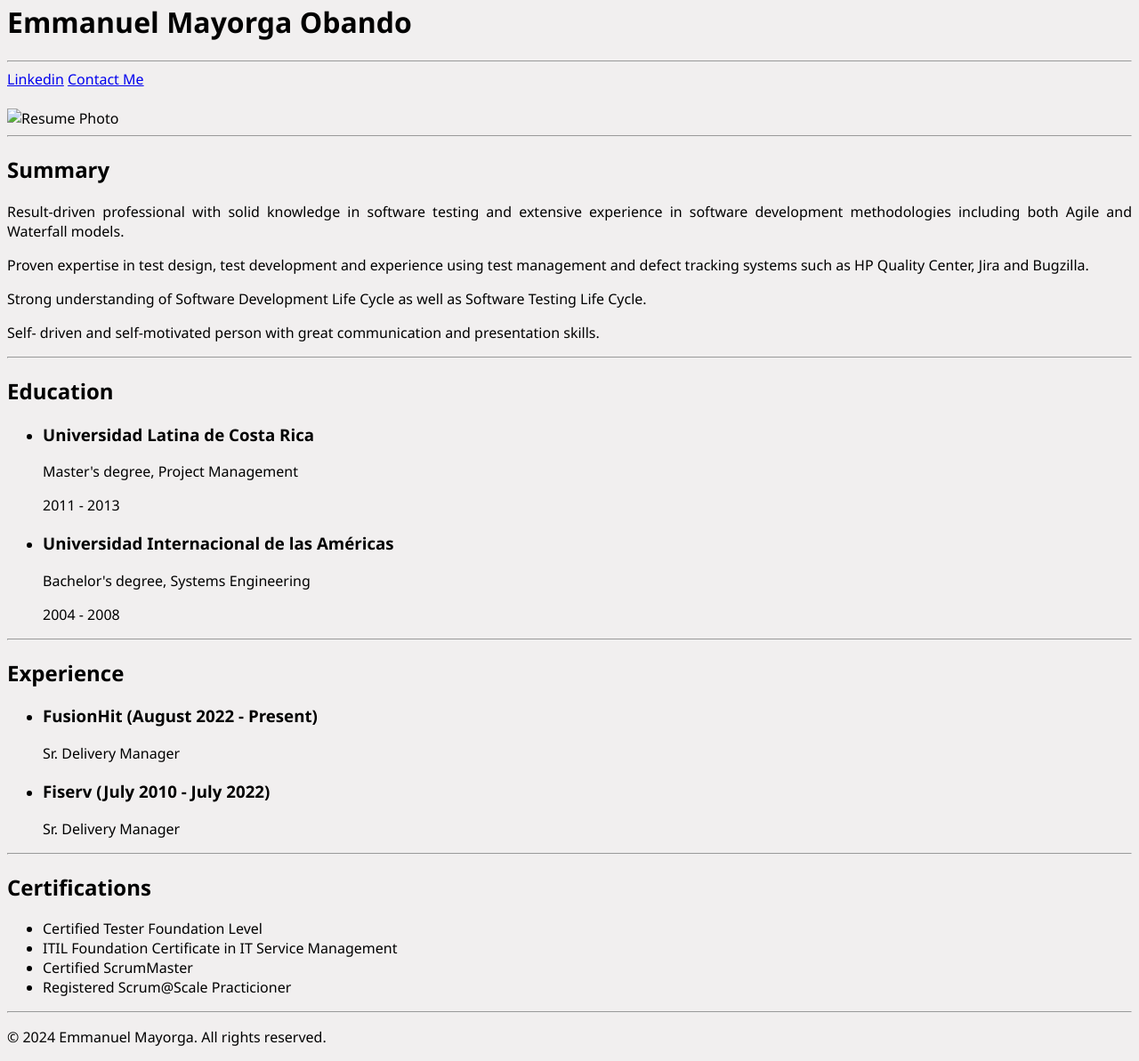
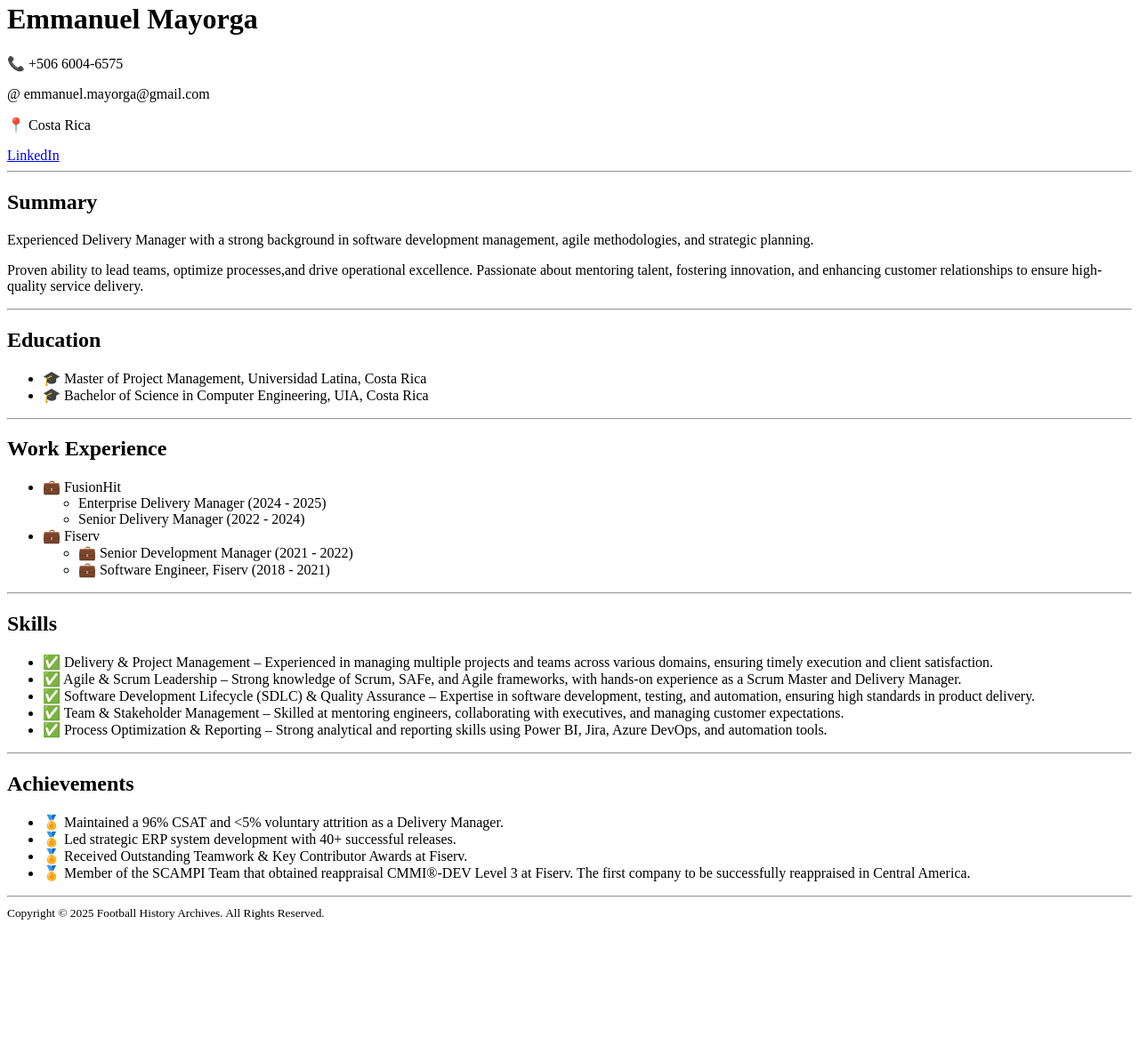
Before and after one commit to emayorga7/html-Online-Resume, a plain HTML site: page index.html in a window 1280 px wide. Shown: the part 18-1211 px from the top of the page at 89% size. After the commit the page ends 1061 px from the top, so only its background shows below. Drawn offline with Linux system fonts and the light colour scheme.

Commit message:
Add files via upload

```diff
--- a/index.html
+++ b/index.html
@@ -5,58 +5,58 @@
         <meta name="viewport" content="width=device-width, initial-scale=1.0">
         <title>My Resume</title>
     </head>
-<body style="font-family: 'Segoe UI', Tahoma, Geneva, Verdana, sans-serif;text-align: justify;background-color: rgb(241, 239, 239);">
-    <h1>Emmanuel Mayorga Obando</h1>
-    <hr>
-    <a href="https://www.linkedin.com/in/emmanuelmayorga/">Linkedin</a>
-    <a href="./public/contact.html">Contact Me</a>
-    <br />
-    <br />
-    <img src="./assets/images/1689011258681.jfif" alt="Resume Photo" height="200">
-    <hr />
+    <body>
+        <h1>Emmanuel Mayorga</h1>
+        <p>📞 +506 6004-6575</p>
+        <p>@ emmanuel.mayorga@gmail.com</p>
+        <p>📍 Costa Rica</p>
+        <a href="https://www.linkedin.com/in/emmanuel-mayorga/">LinkedIn</a>
+        <hr/>
         <h2>Summary</h2>
-    <p>Result-driven professional with solid knowledge in software testing and extensive experience in software development methodologies including both Agile and Waterfall models.</p>
-    <p>Proven expertise in test design, test development and experience using test management and defect tracking systems such as HP Quality Center, Jira and Bugzilla.</p>
-    <p>Strong understanding of Software Development Life Cycle as well as Software Testing Life Cycle.</p>
-    <p>Self- driven and self-motivated person with great communication and presentation skills.</p>
-    <hr />
+        <p>Experienced Delivery Manager with a strong background in software development management, agile methodologies, and strategic planning.</p>
+        <p>Proven ability to lead teams, optimize processes,and drive operational excellence. Passionate about mentoring talent, fostering innovation, and enhancing customer relationships to ensure high-quality service delivery.</p>
+        <hr/>
         <h2>Education</h2>
             <ul>
-        <li>
-            <h3>Universidad Latina de Costa Rica</h3>
-            <p>Master's degree, Project Management</p>
-            <p>2011 - 2013</p>
-        </li>
-        <li>
-            <h3>Universidad Internacional de las Américas</h3>
-            <p>Bachelor's degree, Systems Engineering</p>
-            <p>2004 - 2008</p>
-        </li>
+                <li>🎓 Master of Project Management, Universidad Latina, Costa Rica</li>
+                <li>🎓 Bachelor of Science in Computer Engineering, UIA, Costa Rica</li>
             </ul>
-    <hr>
-    <h2>Experience</h2>
+        <hr/>
+        <h2>Work Experience</h2>
             <ul>
-            <li>
-                <h3>FusionHit (August 2022 - Present)</h3>
-                <p>Sr. Delivery Manager</p>
-            </li>
-            <li>
-                <h3>Fiserv (July 2010 - July 2022)</h3>
-                <p>Sr. Delivery Manager</p>
-            </li>
+                <li>💼 FusionHit</li>
+                    <ul>
+                        <li>Enterprise Delivery Manager (2024 - 2025)</li>
+                        <li> Senior Delivery Manager (2022 - 2024)</li>
                     </ul>
-    <hr />
-    <h2 >Certifications</h2>
+                <li>💼 Fiserv</li>
                     <ul>
-            <li>Certified Tester Foundation Level</li>
-            <li>ITIL Foundation Certificate in IT Service Management</li>
-            <li>Certified ScrumMaster</li>
-            <li>Registered Scrum@Scale Practicioner</li>
+                        <li>💼 Senior Development Manager (2021 - 2022)</li>
+                        <li>💼 Software Engineer, Fiserv (2018 - 2021)</li>
                     </ul>
-    <hr />
+            </ul>
+        <hr/>
+        <h2>Skills</h2>
+            <ul>
+                <li>✅ Delivery & Project Management – Experienced in managing multiple projects and teams across various domains, ensuring timely execution and client satisfaction.</li>
+                <li>✅ Agile & Scrum Leadership – Strong knowledge of Scrum, SAFe, and Agile frameworks, with hands-on experience as a Scrum Master and Delivery Manager.</li>
+                <li>✅ Software Development Lifecycle (SDLC) & Quality Assurance – Expertise in software development, testing, and automation, ensuring high standards in product delivery.</li>
+                <li>✅ Team & Stakeholder Management – Skilled at mentoring engineers, collaborating with executives, and managing customer expectations.</li>
+                <li>✅ Process Optimization & Reporting – Strong analytical and reporting skills using Power BI, Jira, Azure DevOps, and automation tools.</li>
+            </ul>
+        <hr/>
+        <h2>Achievements</h2>
+            <ul>
+                <li>🏅 Maintained a 96% CSAT and <5% voluntary attrition as a Delivery Manager.</li>
+                <li>🏅 Led strategic ERP system development with 40+ successful releases.</li>
+                <li>🏅 Received Outstanding Teamwork & Key Contributor Awards at Fiserv.</li>
+                <li>🏅 Member of the SCAMPI Team that obtained reappraisal CMMI®-DEV Level 3 at Fiserv. The first company to be successfully reappraised in Central America.</li>
+            </ul>
+        <hr/>
         <footer>
-        <p>© 2024 Emmanuel Mayorga. All rights reserved.</p>
+            <small>
+                Copyright © 2025 Football History Archives. All Rights Reserved.
+            </small>
         </footer>
     </body>
-
 </html>
```
Lines whose indentation alone changed are shown as unchanged.
